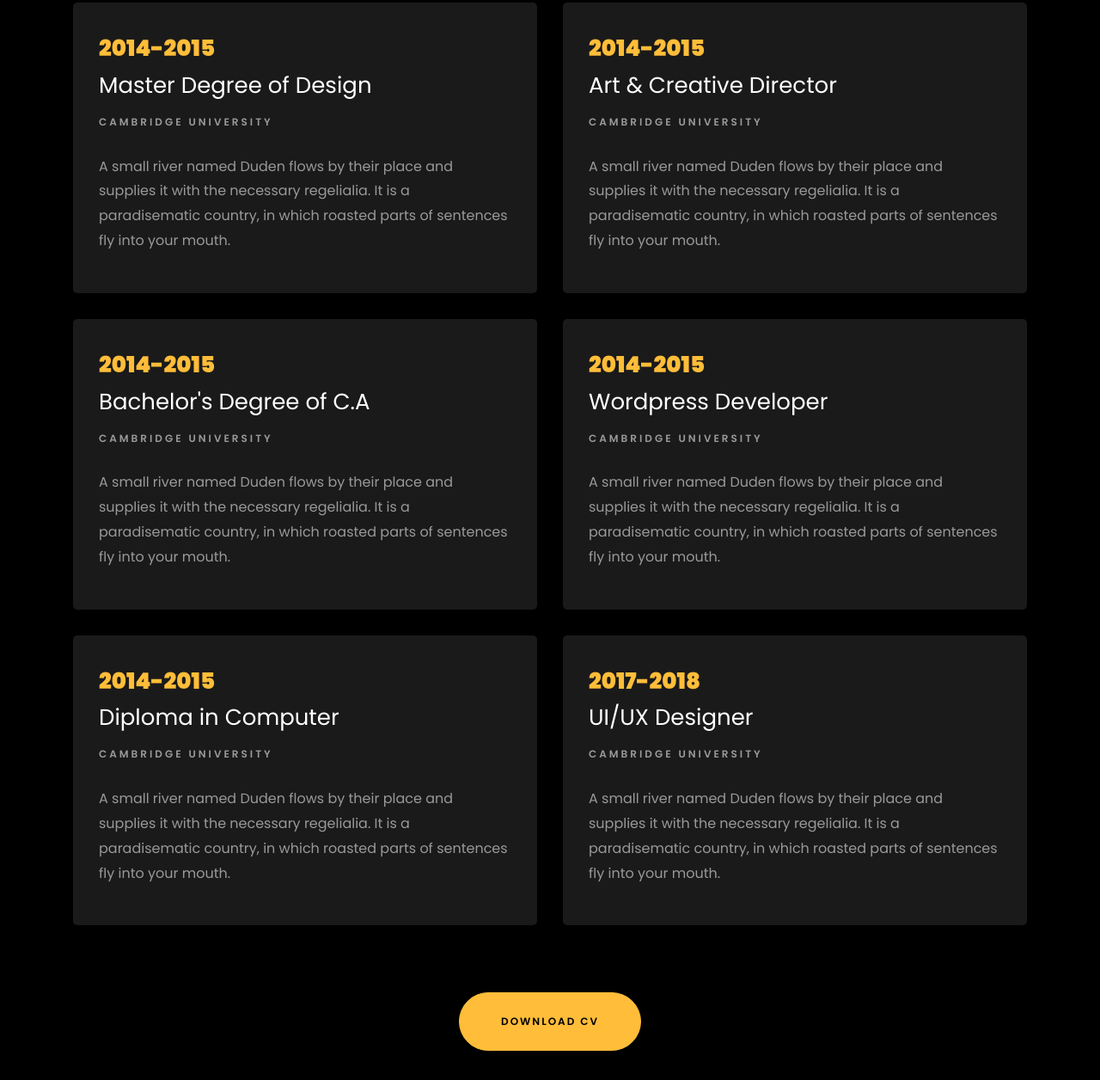
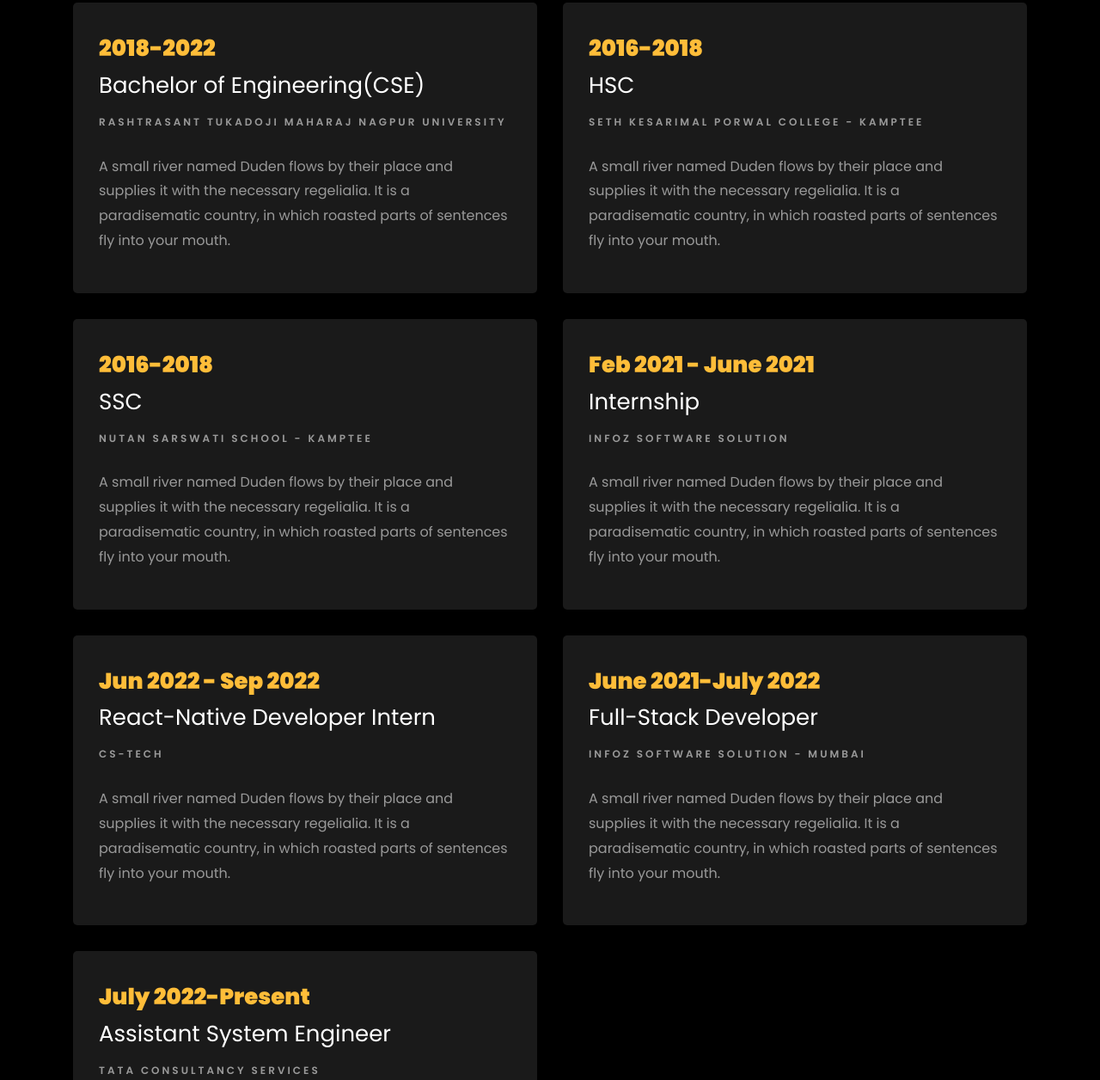
Before and after one commit to chimankarsharayu/sharayuresume, a plain HTML site: page index.html in a window 1280 px wide. Shown: the part 1829-3085 px from the top of the page at 86% size. Drawn offline with Linux system fonts and the light colour scheme; files whose address does not match are found by name.

Commit message:
change in resume

```diff
--- a/index.html
+++ b/index.html
@@ -139,44 +139,56 @@
     		<div class="row">
     			<div class="col-md-6">
     				<div class="resume-wrap ftco-animate">
-    					<span class="date">2014-2015</span>
-    					<h2>Master Degree of Design</h2>
-    					<span class="position">Cambridge University</span>
+    					<span class="date">2018-2022</span>
+    					<h2>Bachelor of Engineering(CSE)</h2>
+    					<span class="position">Rashtrasant Tukadoji Maharaj Nagpur University</span>
     					<p class="mt-4">A small river named Duden flows by their place and supplies it with the necessary regelialia. It is a paradisematic country, in which roasted parts of sentences fly into your mouth.</p>
     				</div>
     				<div class="resume-wrap ftco-animate">
-    					<span class="date">2014-2015</span>
-    					<h2>Bachelor's Degree of C.A</h2>
-    					<span class="position">Cambridge University</span>
+    					<span class="date">2016-2018</span>
+    					<h2>SSC</h2>
+    					<span class="position">Nutan Sarswati School - Kamptee</span>
     					<p class="mt-4">A small river named Duden flows by their place and supplies it with the necessary regelialia. It is a paradisematic country, in which roasted parts of sentences fly into your mouth.</p>
     				</div>
+					<div class="resume-wrap ftco-animate">
+    					<span class="date">Jun 2022 - Sep 2022</span>
+    					<h2>React-Native Developer Intern</h2>
+    					<span class="position">CS-tech</span>
+    					<p class="mt-4">A small river named Duden flows by their place and supplies it with the necessary regelialia. It is a paradisematic country, in which roasted parts of sentences fly into your mouth.</p>
+    				</div>
+
+    			</div>
+
+    			<div class="col-md-6">
     				<div class="resume-wrap ftco-animate">
-    					<span class="date">2014-2015</span>
-    					<h2>Diploma in Computer</h2>
-    					<span class="position">Cambridge University</span>
+    					<span class="date">2016-2018</span>
+    					<h2>HSC</h2>
+    					<span class="position">Seth Kesarimal Porwal College - Kamptee</span>
+    					<p class="mt-4">A small river named Duden flows by their place and supplies it with the necessary regelialia. It is a paradisematic country, in which roasted parts of sentences fly into your mouth.</p>
+    				</div>
+					<div class="resume-wrap ftco-animate">
+    					<span class="date">Feb 2021 - June 2021</span>
+    					<h2>Internship</h2>
+    					<span class="position">Infoz Software solution</span>
+    					<p class="mt-4">A small river named Duden flows by their place and supplies it with the necessary regelialia. It is a paradisematic country, in which roasted parts of sentences fly into your mouth.</p>
+    				</div>
+
+    				<div class="resume-wrap ftco-animate">
+    					<span class="date">June 2021-July 2022</span>
+    					<h2>Full-Stack Developer</h2>
+    					<span class="position">Infoz Software solution - Mumbai</span>
     					<p class="mt-4">A small river named Duden flows by their place and supplies it with the necessary regelialia. It is a paradisematic country, in which roasted parts of sentences fly into your mouth.</p>
     				</div>
     			</div>
 
-    			<div class="col-md-6">
+				<div class="col-md-6">
     				<div class="resume-wrap ftco-animate">
-    					<span class="date">2014-2015</span>
-    					<h2>Art &amp; Creative Director</h2>
-    					<span class="position">Cambridge University</span>
+    					<span class="date">July 2022-Present</span>
+    					<h2>Assistant System Engineer</h2>
+    					<span class="position">Tata Consultancy Services</span>
     					<p class="mt-4">A small river named Duden flows by their place and supplies it with the necessary regelialia. It is a paradisematic country, in which roasted parts of sentences fly into your mouth.</p>
     				</div>
-    				<div class="resume-wrap ftco-animate">
-    					<span class="date">2014-2015</span>
-    					<h2>Wordpress Developer</h2>
-    					<span class="position">Cambridge University</span>
-    					<p class="mt-4">A small river named Duden flows by their place and supplies it with the necessary regelialia. It is a paradisematic country, in which roasted parts of sentences fly into your mouth.</p>
-    				</div>
-    				<div class="resume-wrap ftco-animate">
-    					<span class="date">2017-2018</span>
-    					<h2>UI/UX Designer</h2>
-    					<span class="position">Cambridge University</span>
-    					<p class="mt-4">A small river named Duden flows by their place and supplies it with the necessary regelialia. It is a paradisematic country, in which roasted parts of sentences fly into your mouth.</p>
-    				</div>
+
     			</div>
     		</div>
     		<div class="row justify-content-center mt-5">
```
